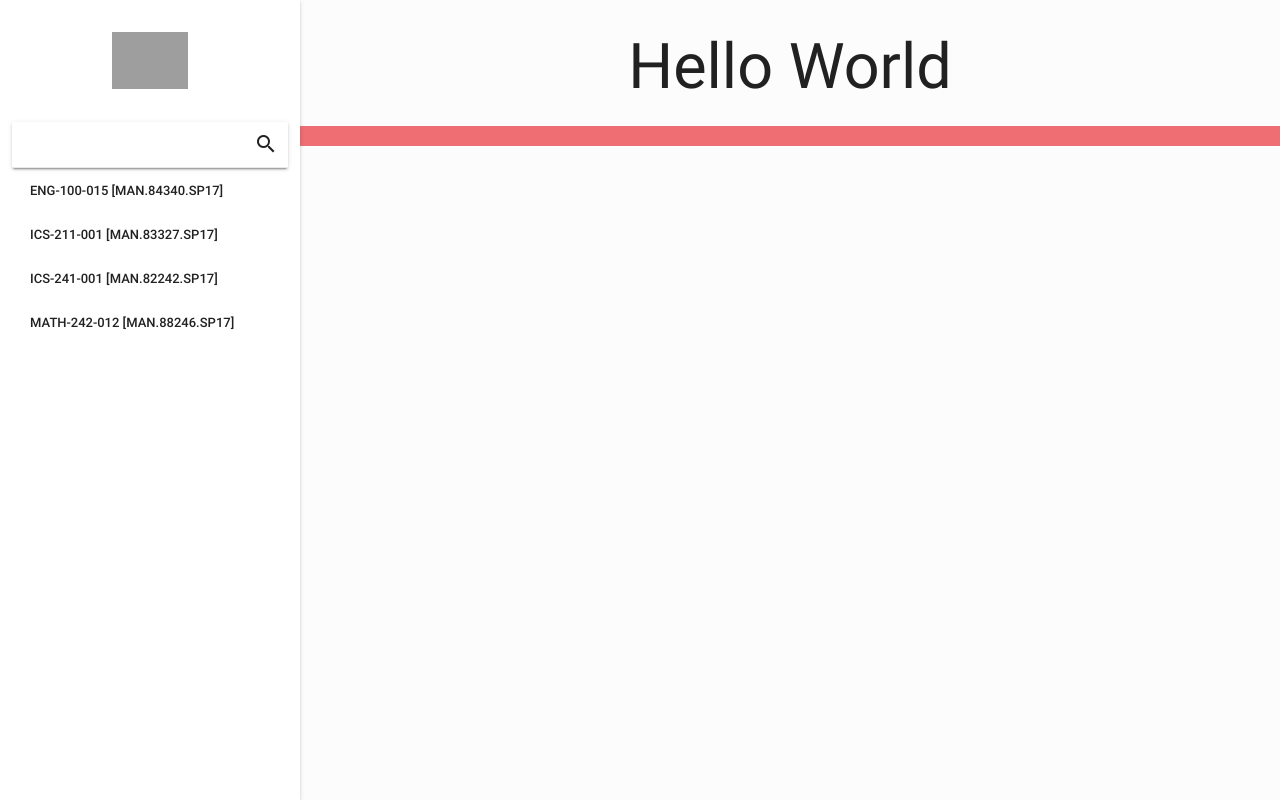
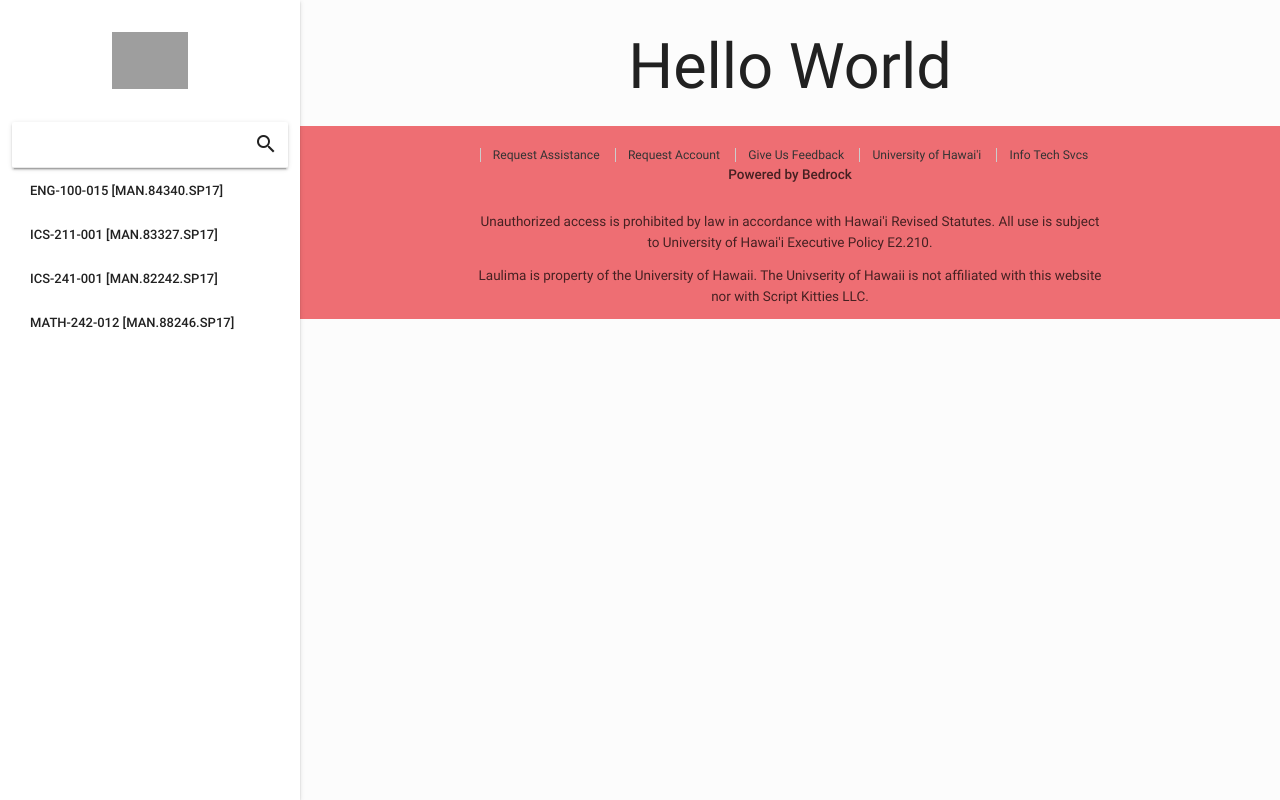
Before and after one commit to Zicero/Laulima, a Flask app: page / in a window 1280 px wide. Run offline with Flask 2, Linux system fonts and the light colour scheme; some libraries are stand-ins or nearby versions; grey boxes are pictures that could not be loaded.

Commit message:
Added footer

```diff
--- a/static/css/styles.css
+++ b/static/css/styles.css
@@ -16,3 +16,25 @@ body {
   margin-left: auto;
   margin-right: auto;
 }
+
+#footerLinks {
+    text-align: center;
+    font-size: .9em;
+    margin: 0;
+    padding: 0;
+}
+
+.footerExtNav a, .footerExtNav a:link, .footerExtNav A:visited {
+    color: #333;
+    font-size: 1em;
+    text-decoration: none;
+    margin: 1em;
+}
+
+#footerLinks li {
+    margin: 0;
+    border-left: 1px solid #ccc;
+    display: inline;
+    list-style-type: none;
+    padding: 0;
+}
--- a/templates/pages/index.html
+++ b/templates/pages/index.html
@@ -43,5 +43,39 @@
 {% block footer %}
   {# <-- FOOTER --> #}
   <div class="page-footer">
+    <div class="row">
+      <div class="row" style="margin-bottom: 0">
+        <div class="footerExtNav">
+          <ul id="footerLinks">
+            <li>
+              <span><a href="http://www.hawaii.edu/simp/laulima-feedback.php">Request Assistance</a></span>
+            </li>
+            <li>
+              <span><a href="https://www.hawaii.edu/itunesu/laulima/" target="uh">Request Account</a></span>
+            </li>
+            <li>
+              <span><a href="mailto:itech-l@lists.hawaii.edu">Give Us Feedback</a></span>
+            </li>
+            <li>
+              <span><a href="http://www.hawaii.edu/">University of Hawai'i</a></span>
+            </li>
+            <li>
+              <span><a href="http://www.hawaii.edu/its/">Info Tech Svcs</a></span>
+            </li>
+          </ul>
+        </div>
+      </div>
+      <div class="row" style="margin-bottom: 0">
+        <div class="col s10 offset-s1 l6 offset-l3 center">
+          <p style="margin: 0"><strong>Powered by Bedrock</strong><p>
+      </div>
+      <div class="row" style="margin-bottom: 0">
+        <div class="col s10 offset-s1 l8 offset-l2 center">
+          <p>Unauthorized access is prohibited by law in accordance with Hawai'i Revised Statutes.
+            All use is subject to University of Hawai'i Executive Policy E2.210.
+          </p>
+          <p>Laulima is property of the University of Hawaii. The Univserity of Hawaii is not affiliated with this website nor with Script Kitties LLC.</p>
+        </div>
+      </div>
   </div>
 {% endblock %}
--- a/templates/pages/login.html
+++ b/templates/pages/login.html
@@ -36,7 +36,7 @@
   <div class="row">
     <div class="row" style="margin-bottom: 0">
       <div class="col s10 offset-s1 l6 offset-l3 center">
-        <h5>Powered by Script Kitties</h5>
+        <h5>Powered by Bedrock</h5>
         <p>©2017 Script Kitties LLC.</p>
       </div>
     </div>
```
